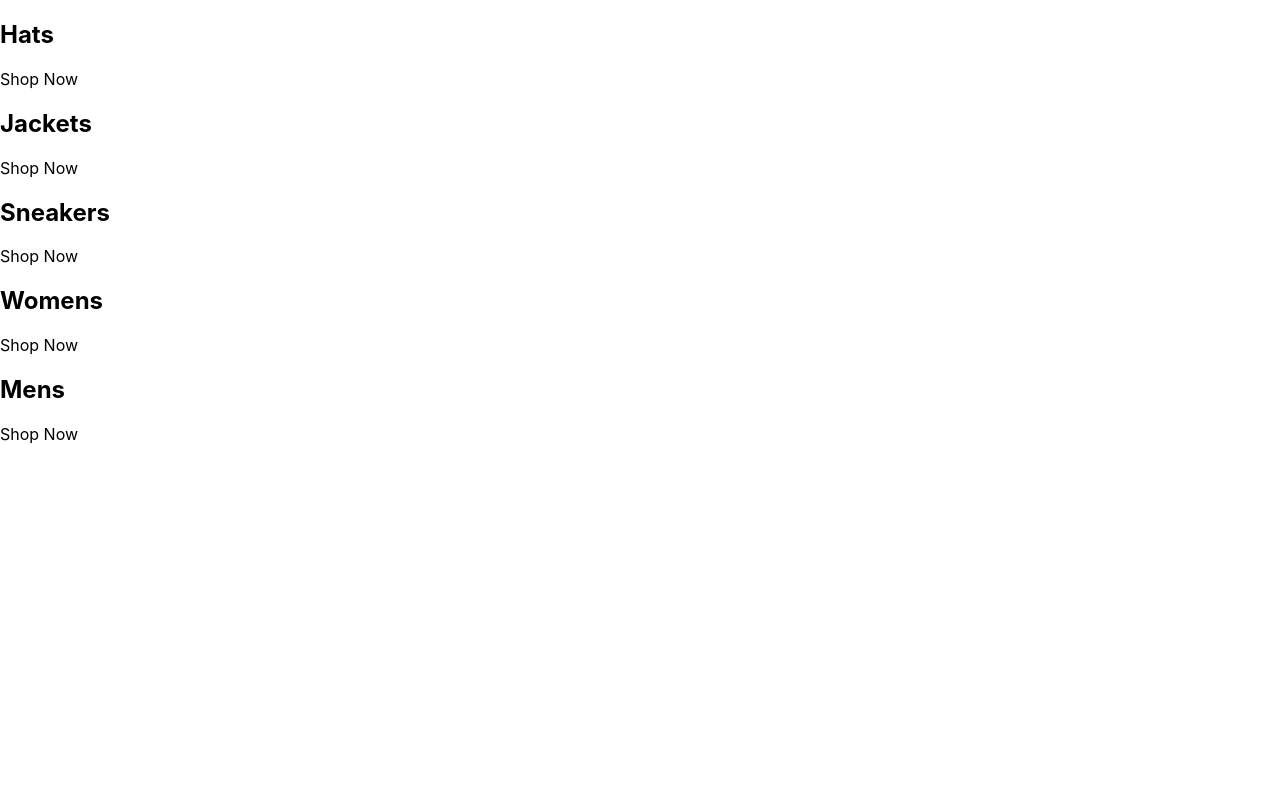
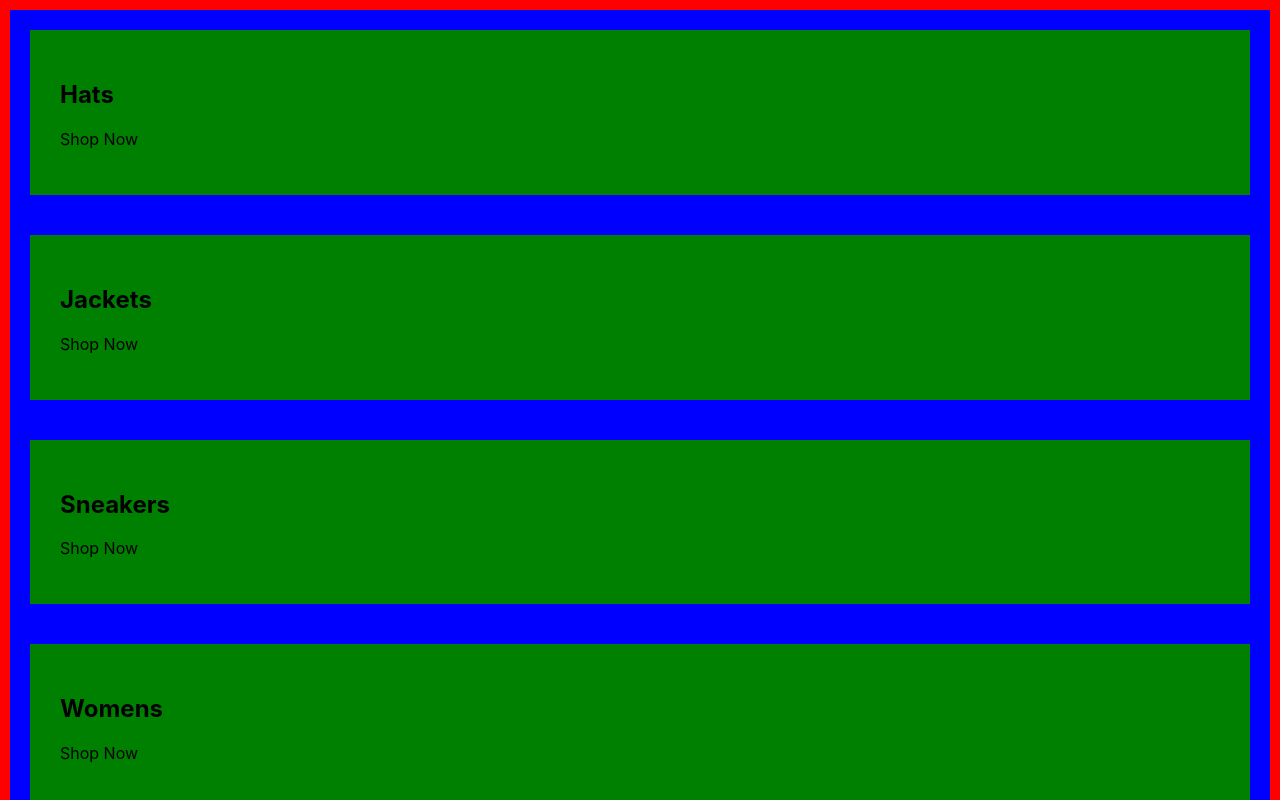
Before and after one commit to ammarali0608/cloth-eshop, a React (Create React App) app: page / in a window 1280 px wide. Shown: the top 800 px of the page. Built offline with nearby package versions, Linux system fonts and the light colour scheme.

Commit message:
77 Adding CSS

```diff
--- a/package.json
+++ b/package.json
@@ -9,6 +9,7 @@
     "react": "^18.2.0",
     "react-dom": "^18.2.0",
     "react-scripts": "5.0.1",
+    "sass": "^1.57.1",
     "web-vitals": "^2.1.4"
   },
   "scripts": {
--- a/src/App.js
+++ b/src/App.js
@@ -1,3 +1,5 @@
+import "./categories.style.scss";
+
 function App() {
   const categories = [
     { id: 1, title: "Hats" },
--- /dev/null
+++ b/src/categories.style.scss
@@ -0,0 +1,12 @@
+.categories-container {
+  background-color: red;
+  padding: 10px;
+}
+.categories-container .category-container {
+  background-color: blue;
+  padding: 20px;
+}
+.categories-container .category-container .category-body-container {
+  background-color: green;
+  padding: 30px;
+}
```
Also changed, not shown: 1 other file (tests, documents, lock files or other folders).
